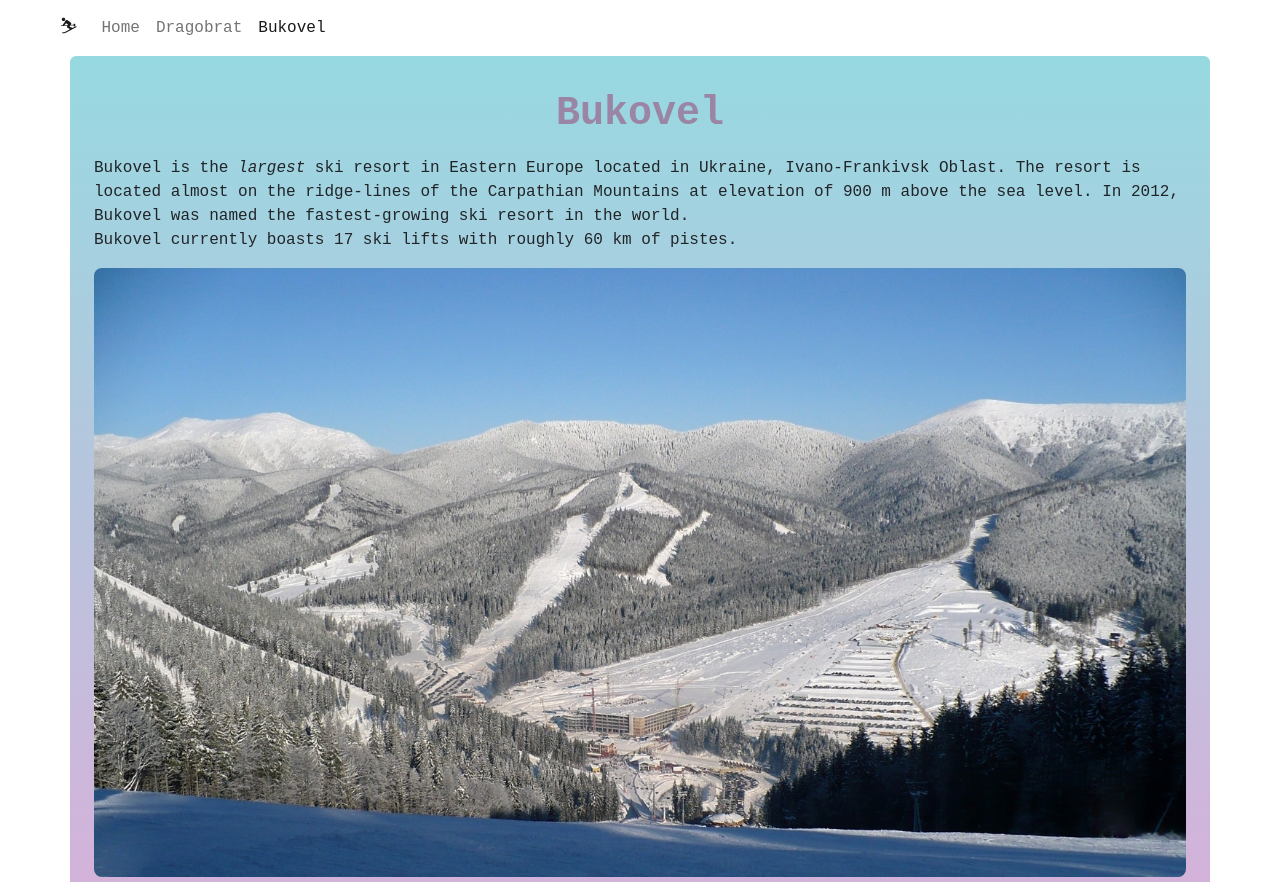
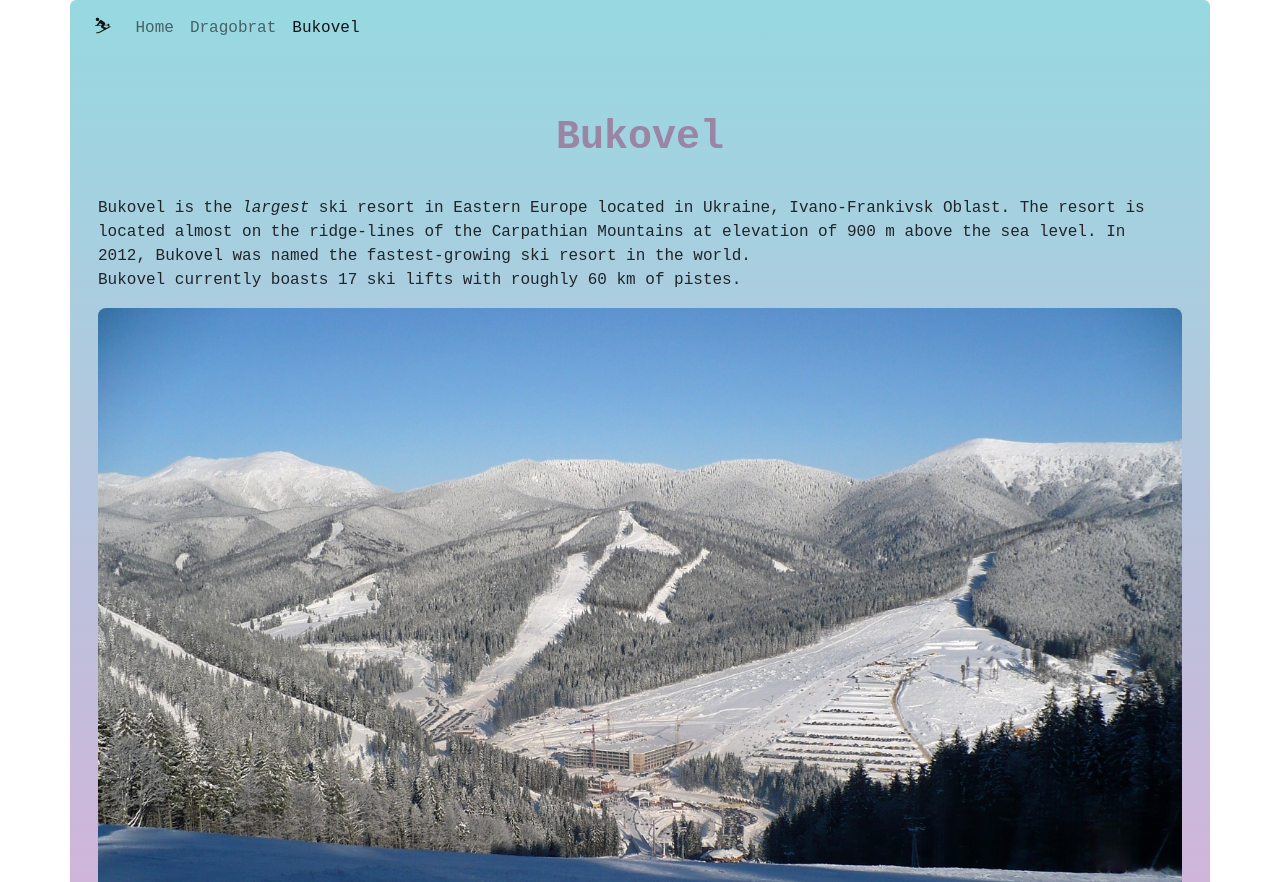
Before and after one commit to irinaCherry/ski-project, a plain HTML site: page bukovel.html in a window 1280 px wide. Shown: the top 882 px of the page. Drawn offline with nearby package versions, Linux system fonts and the light colour scheme.

Commit message:
update nav-bar position

```diff
--- a/bukovel.html
+++ b/bukovel.html
@@ -19,7 +19,8 @@
     <title>Bukovel</title>
   </head>
   <body>
-    <nav class="navbar navbar-expand-md ms-5">
+    <div class="container body rounded pb-5">
+      <nav class="navbar navbar-expand-md mb-5">
         <div class="container-fluid">
           <a class="navbar-brand" href="/">⛷</a>
           <button
@@ -37,21 +38,24 @@
             <div class="navbar-nav">
               <a class="nav-link" href="/">Home</a>
               <a class="nav-link" href="/dragobrat.html">Dragobrat</a>
-            <a class="nav-link active" aria-current="page" href="/bukovel.html"
+              <a
+                class="nav-link active"
+                aria-current="page"
+                href="/bukovel.html"
                 >Bukovel</a
               >
             </div>
           </div>
         </div>
       </nav>
-    <div class="container body rounded p-4">
       <h1>Bukovel</h1>
+      <div class="p-3">
         <p>
-        Bukovel is the <em>largest</em> ski resort in Eastern Europe located in
-        Ukraine, Ivano-Frankivsk Oblast. The resort is located almost on the
-        ridge-lines of the Carpathian Mountains at elevation of 900 m above the
-        sea level. In 2012, Bukovel was named the fastest-growing ski resort in
-        the world. <br />
+          Bukovel is the <em>largest</em> ski resort in Eastern Europe located
+          in Ukraine, Ivano-Frankivsk Oblast. The resort is located almost on
+          the ridge-lines of the Carpathian Mountains at elevation of 900 m
+          above the sea level. In 2012, Bukovel was named the fastest-growing
+          ski resort in the world. <br />
           Bukovel currently boasts 17 ski lifts with roughly 60 km of pistes.
         </p>
         <img class="resort_img" src="/images/bukovel.jpg" />
@@ -59,5 +63,6 @@
           >To learn more about Bukovel</a
         >
       </div>
+    </div>
   </body>
 </html>
--- a/src/styles.css
+++ b/src/styles.css
@@ -59,6 +59,7 @@
   display: flex;
   margin: 0 auto;
   max-width: 100%;
+
   border-radius: 8px;
 }
 .highlight {
```
Also changed, not shown: dragobrat.html (+9 -7 lines). Lines whose indentation alone changed are shown as unchanged.
